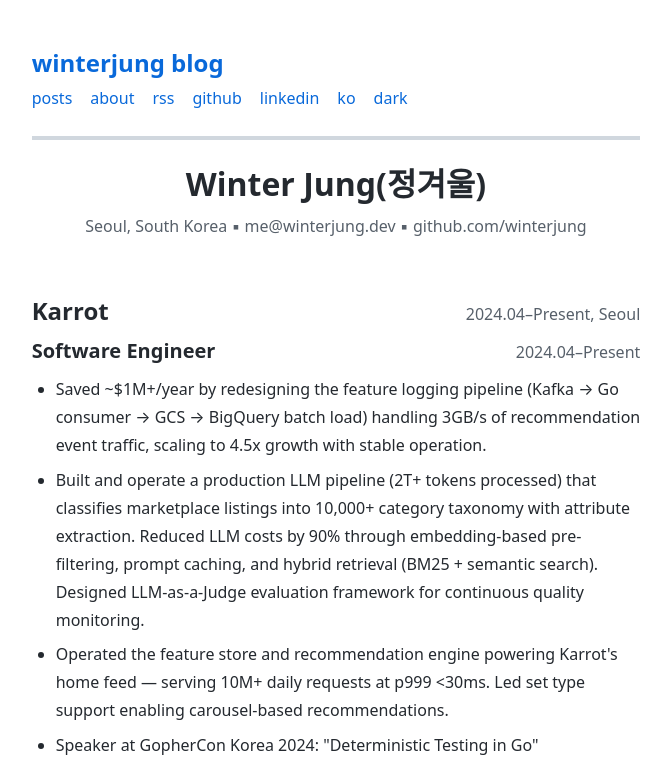
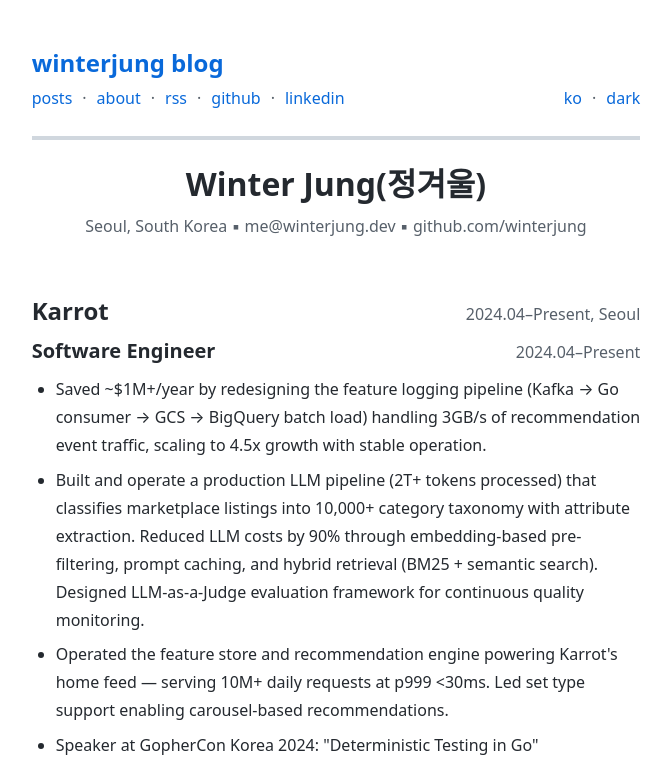
Before and after one commit to winterjung/blog, an Astro site: page /en/about/ in a window 1280 px wide. Shown: the top 772 px of the page, without its empty margins (304-975 px from the left). Built offline with nearby package versions, Linux system fonts and the light colour scheme; Astro itself is replaced by a stand-in of ours; a web font is replaced by a local one.

Commit message:
Style nav: right-align utils (en/dark), add middle dot separators
- Wrap en/dark toggle in .utils with margin-left: auto for right alignment
- Add · separator between nav links and between util buttons
- Set nav gap to 10px for consistent spacing

```diff
--- a/src/components/Header.astro
+++ b/src/components/Header.astro
@@ -20,17 +20,47 @@ const langSwitchPath = lang === 'ko' ? `/en${pathname}` : pathWithoutLang
   <a href="/rss.xml">{t('nav.rss')}</a>
   <a href="https://github.com/winterjung" target="_blank" rel="noopener noreferrer">github</a>
   <a href="https://www.linkedin.com/in/jungwinter/" target="_blank" rel="noopener noreferrer">linkedin</a>
-  <a href={langSwitchPath}>{lang === 'ko' ? 'en' : 'ko'}</a>
-  <ThemeToggle />
+  <span class="utils">
+    <a href={langSwitchPath}>{lang === 'ko' ? 'en' : 'ko'}</a>
+    <ThemeToggle />
+  </span>
 </nav>
 
 <style>
   nav a {
-    margin-right: 10px;
     text-decoration: none;
   }
 
   nav a:hover {
     text-decoration: underline;
   }
+
+  nav > a::after {
+    content: '·';
+    margin-left: 10px;
+    color: var(--color-text-secondary);
+    pointer-events: none;
+    text-decoration: none;
+    display: inline-block;
+  }
+
+  nav > a:last-of-type::after {
+    content: none;
+  }
+
+  .utils {
+    margin-left: auto;
+    display: flex;
+    gap: 10px;
+    align-items: baseline;
+  }
+
+  .utils a::after {
+    content: '·';
+    margin-left: 10px;
+    color: var(--color-text-secondary);
+    pointer-events: none;
+    text-decoration: none;
+    display: inline-block;
+  }
 </style>
--- a/src/styles/global.css
+++ b/src/styles/global.css
@@ -309,7 +309,7 @@ nav {
   flex-wrap: wrap;
   justify-content: flex-start;
   align-items: baseline;
-  gap: 0.5rem;
+  gap: 10px;
 }
 
 .home {
```
